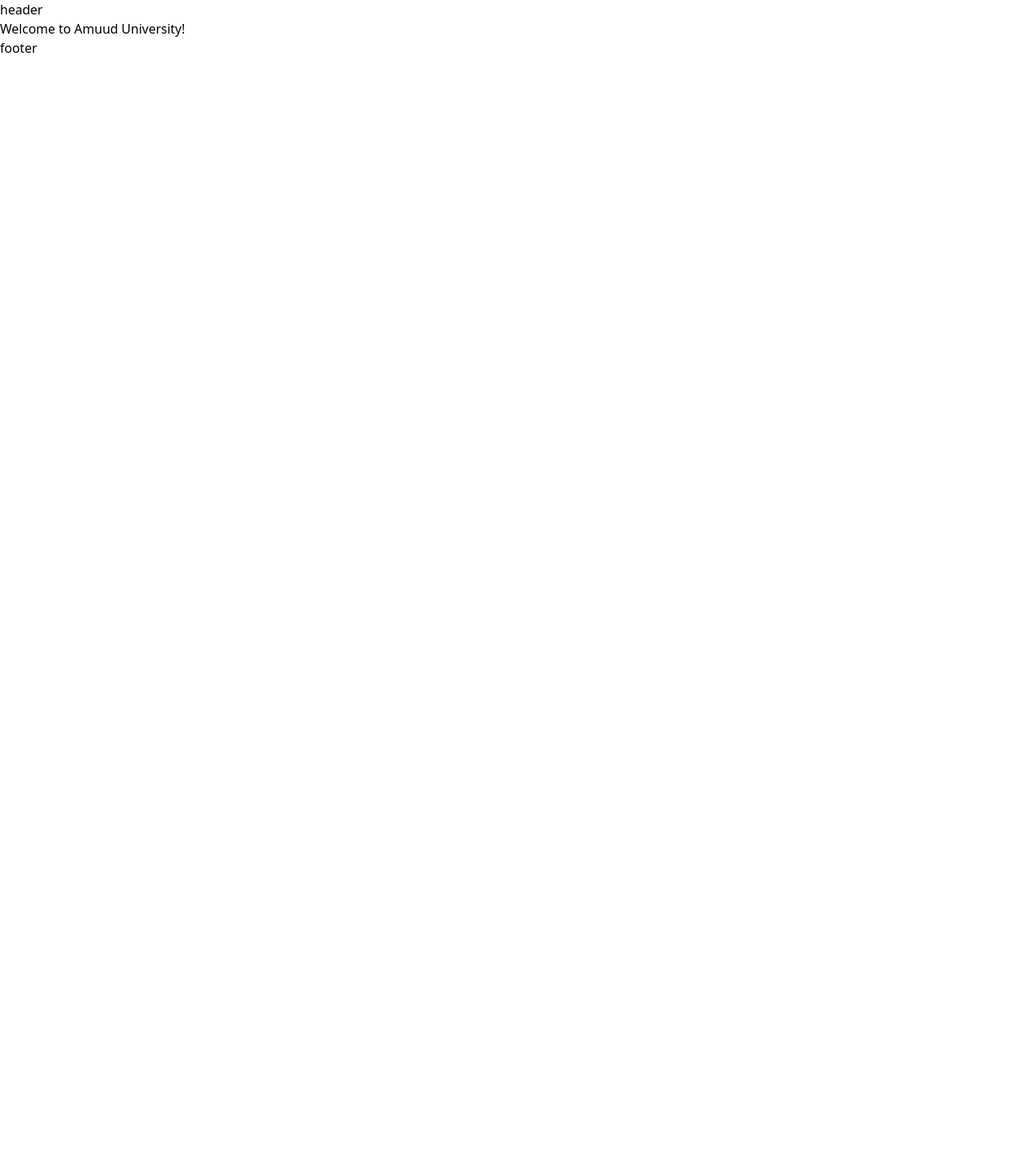
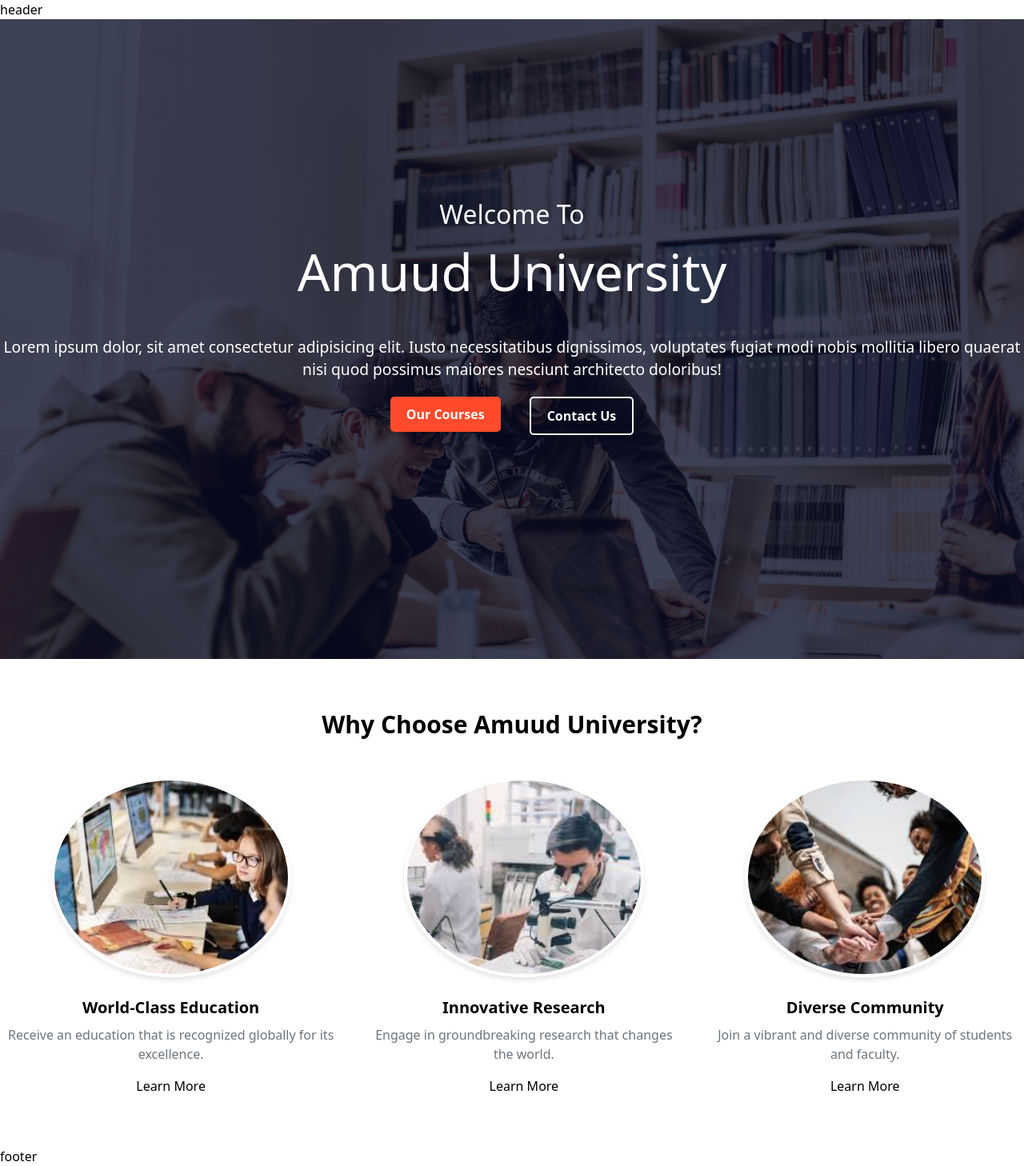
Before and after one commit to Laylaminey252/University, a React (Vite) app: page / in a window 1280 px wide. Shown: the whole page at 80% size. Before the commit the page ends 800 px from the top, so only its background shows below. Built offline with nearby package versions, Linux system fonts and the light colour scheme; no server answers.

Commit message:
sec commited.

```diff
--- a/src/pages/Home.jsx
+++ b/src/pages/Home.jsx
@@ -7,11 +7,62 @@
 
 function Home() {
   return (
-   <div>
-    <h1>
-      Welcome to Amuud University!
-    </h1>
-   </div>
+    <div>
+      <header className="hero-section bg-transparent">
+        <div className="hero-text">
+          <h2>Welcome To</h2>
+          <h1>Amuud University</h1>
+          <p>
+            Lorem ipsum dolor, sit amet consectetur adipisicing elit. Iusto necessitatibus dignissimos, voluptates fugiat modi nobis mollitia libero quaerat nisi quod possimus maiores nesciunt architecto doloribus!
+          </p>
+          <div className="hero-buttons">
+            <Link to="/courses">
+              <button type='button' className='btn btn-danger btn-lg mx-0 mx-sm-2 my-2 my-sm-0'>Our Courses</button>
+            </Link>
+            <Link to="/contact">
+              <button type='button' className='btn btn-outline-light btn-lg mx-0 mx-sm-2 my-2 my-sm-0'>Contact Us</button>
+            </Link>
+          </div>
+        </div>
+      </header>
+      <section className="why-choose-us py-16">
+        <div className="container mx-auto text-center">
+          <h2 className="text-3xl font-semibold mb-12">Why Choose Amuud University?</h2>
+          <div className="flex flex-col md:flex-row justify-center items-center space-y-8 md:space-y-0 md:space-x-8">
+            <div className="feature text-center">
+              <div className="flex justify-center mb-4">
+                <img src={myimg1} alt="World-Class Education" className="w-40 h-40 rounded-full border-4 border-white shadow-lg" />
+              </div>
+              <h3 className="text-xl font-medium mt-4">World-Class Education</h3>
+              <p className="text-gray-600 mt-2">
+                Receive an education that is recognized globally for its excellence.
+              </p>
+              <button type="button" className="btn btn-outline-light btn-learn-more mt-4">Learn More</button>
+            </div>
+            <div className="feature text-center">
+              <div className="flex justify-center mb-4">
+                <img src={myimg2} alt="Innovative Research" className="w-40 h-40 rounded-full border-4 border-white shadow-lg" />
+              </div>
+              <h3 className="text-xl font-medium mt-4">Innovative Research</h3>
+              <p className="text-gray-600 mt-2">
+                Engage in groundbreaking research that changes the world.
+              </p>
+              <button type="button" className="btn btn-outline-light btn-learn-more mt-4">Learn More</button>
+            </div>
+            <div className="feature text-center">
+              <div className="flex justify-center mb-4">
+                <img src={myimg3} alt="Diverse Community" className="w-40 h-40 rounded-full border-4 border-white shadow-lg" />
+              </div>
+              <h3 className="text-xl font-medium mt-4">Diverse Community</h3>
+              <p className="text-gray-600 mt-2">
+                Join a vibrant and diverse community of students and faculty.
+              </p>
+              <button type="button" className="btn btn-outline-light btn-learn-more mt-4">Learn More</button>
+            </div>
+          </div>
+        </div>
+      </section>
+    </div>
   );
 }
 
```
